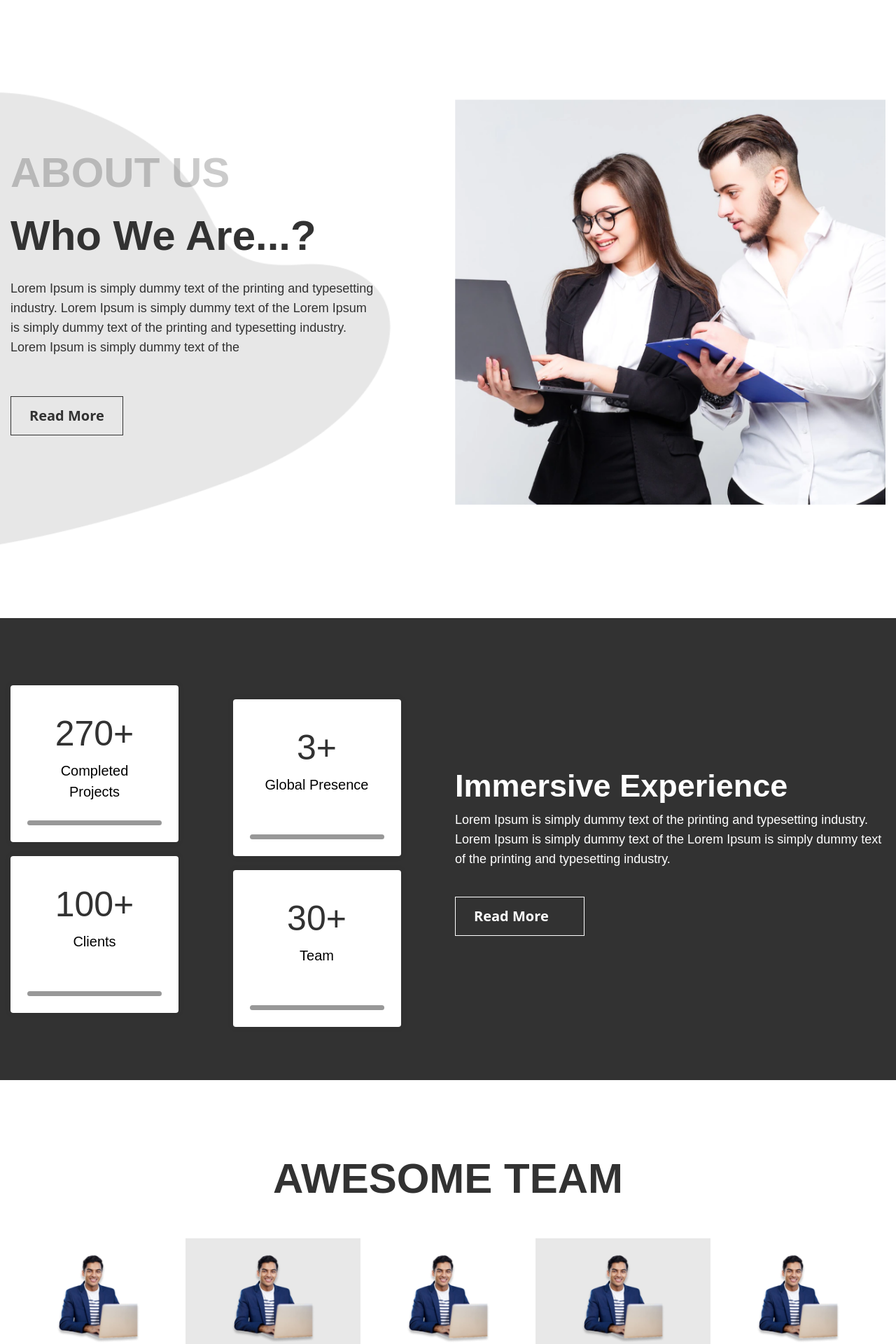
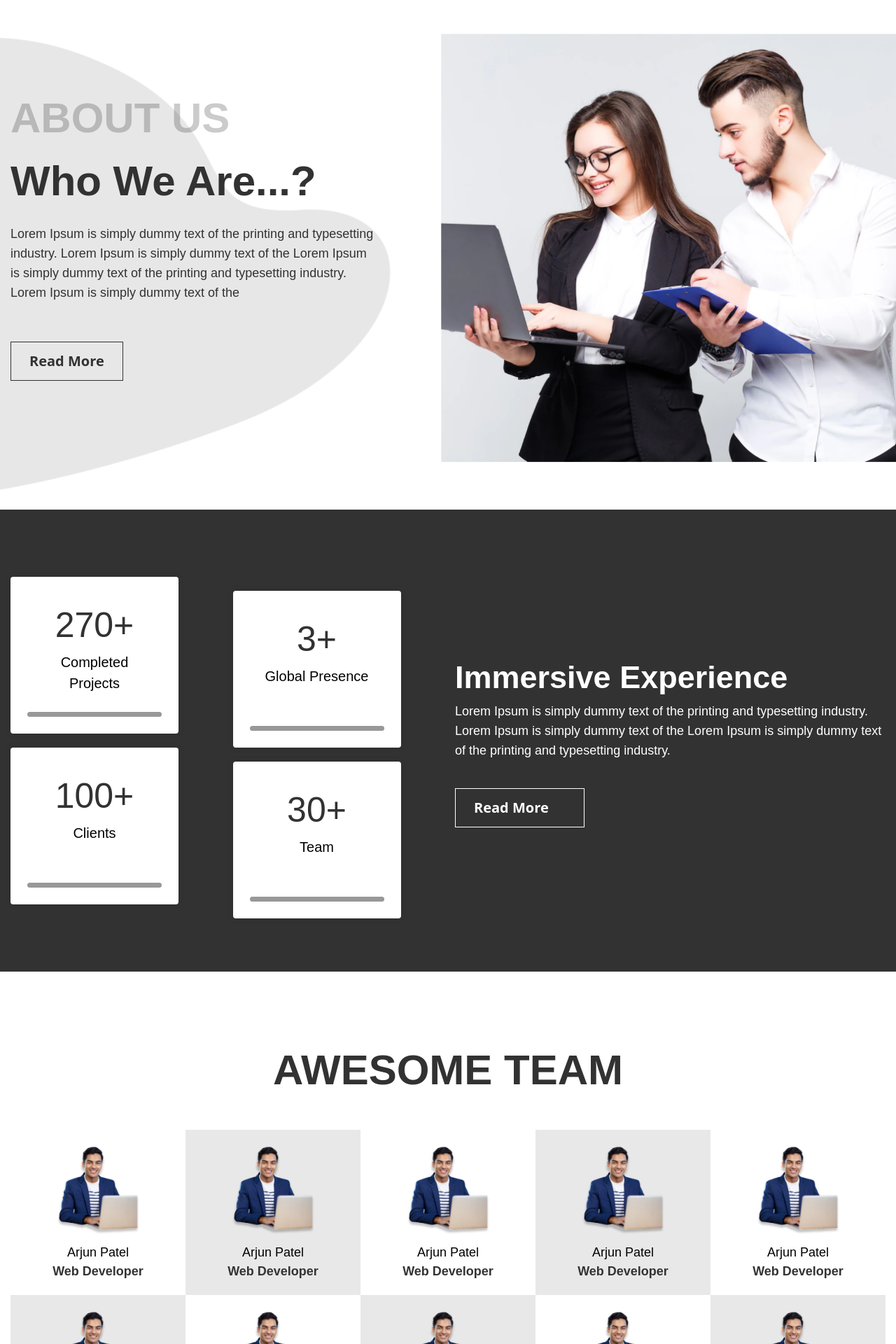
Before and after one commit to Dixitgupta222/static-website, a Next.js app: page /about in a window 1280 px wide. Shown: the part 420-2340 px from the top of the page at 70% size. Built offline with nearby package versions, Linux system fonts and the light colour scheme.

Commit message:
changes done

```diff
--- a/components/memberCard.js
+++ b/components/memberCard.js
@@ -2,7 +2,7 @@ import React from 'react'
 import Image from 'next/image'
 export default function MemberCard(props) {
   return (
-    <div className="flex flex-wrap flex-col p-5 gap-5 even:bg-[#E8E8E8] transform duration-150 hover:scale-105">
+    <div className="flex flex-wrap flex-col p-5 gap-0 even:bg-[#E8E8E8] transform duration-150 hover:scale-105">
          <div className="w-[70px] h-[70px] md:w-[130px] md:h-[130px] mx-auto">
           <Image
             objectFit="contain"
@@ -12,7 +12,7 @@ export default function MemberCard(props) {
             height={50}
           />
          </div>
-          <p className="font-poppins font-medium text-[18px] text-[#000000] capitalize text-center">
+          <p className="font-poppins mt-3 font-medium text-[18px] text-[#000000] capitalize text-center">
             {props.name}
           </p>
           <p className="font-poppins font-bold text-[18px] text-[#343434] capitalize text-center">
--- a/pages/about/index.tsx
+++ b/pages/about/index.tsx
@@ -20,7 +20,7 @@ export default function About() {
         <div className="container px-4 md:px-0">
           <div className="grid md:grid-cols-2 gap-5">
             <div className="col-auto flex flex-wrap flex-col justify-center">
-            <div className="absolute  w-[250px] h-[225px] md:w-[660px] md:h-[600px] z-[-1]  -left-[8%]">
+            <div className="absolute  w-[250px] h-[225px] md:w-[660px] md:h-[600px] z-[-1] -left-[8%]">
             <Image
               src="/images/aboutbg.png"
               layout="responsive"
@@ -47,7 +47,7 @@ export default function About() {
               </Link>
             </div>
             <div className="col-auto">
-							<div className="">
+							<div className="absolute right-0 w-[650px] top-[50%] -translate-y-[50%]">
              <Image src="/images/image38.png" layout="responsive" objectFit='contain' width={100} height={100} />
 							</div>
             </div>
--- a/pages/contact/components/addresscard.js
+++ b/pages/contact/components/addresscard.js
@@ -12,7 +12,7 @@ export default function AddressCard(props) {
       <div className="flex flex-col flex-wrap gap-5">
         <div className="flex flex-wrap gap-3 items-center">
           <div className=" w-fit">
-            <div className="w-10 h-10 flex items-center justify-center rounded-full bg-[#DEDEDE] text-[18px] text-[#323232]">
+            <div className=" w-14 h-14 flex items-center justify-center rounded-full bg-[#DEDEDE] text-[18px] text-[#323232]">
               <MdOutlineLocationOn />
             </div>
           </div>
@@ -24,7 +24,7 @@ export default function AddressCard(props) {
         </div>
         <div className="flex flex-wrap gap-3 items-center">
           <div className=" w-fit">
-            <div className="w-10 h-10 flex items-center justify-center rounded-full bg-[#DEDEDE] text-[18px] text-[#323232]">
+            <div className=" w-14 h-14 flex items-center justify-center rounded-full bg-[#DEDEDE] text-[18px] text-[#323232]">
               <MdOutlinePhoneInTalk />
             </div>
           </div>
@@ -39,7 +39,7 @@ export default function AddressCard(props) {
         </div>
         <div className="flex flex-wrap gap-3 items-center">
           <div className=" w-fit">
-            <div className="w-10 h-10 flex items-center justify-center rounded-full bg-[#DEDEDE] text-[18px] text-[#323232]">
+            <div className=" w-14 h-14 flex items-center justify-center rounded-full bg-[#DEDEDE] text-[18px] text-[#323232]">
               <BsEnvelopeOpen />
             </div>
           </div>
--- a/pages/contact/index.tsx
+++ b/pages/contact/index.tsx
@@ -9,7 +9,7 @@ export default function Contact() {
     <>
       <div className="bg-[url('/images/contactbanner.png')] bg-bottom bg-no-repeat bg-cover">
         <div className="container px-4 md:px-0">
-          <div className="flex flex-wrap items-center justify-center h-[300px] md:h-[350px] lg:h-[500px]"></div>
+          <div className="flex flex-wrap items-center justify-center h-[300px] md:h-[350px] lg:h-[650px]"></div>
         </div>
       </div>
       <div className="my-10 lg:my-24 relative overflow-hidden">
```
